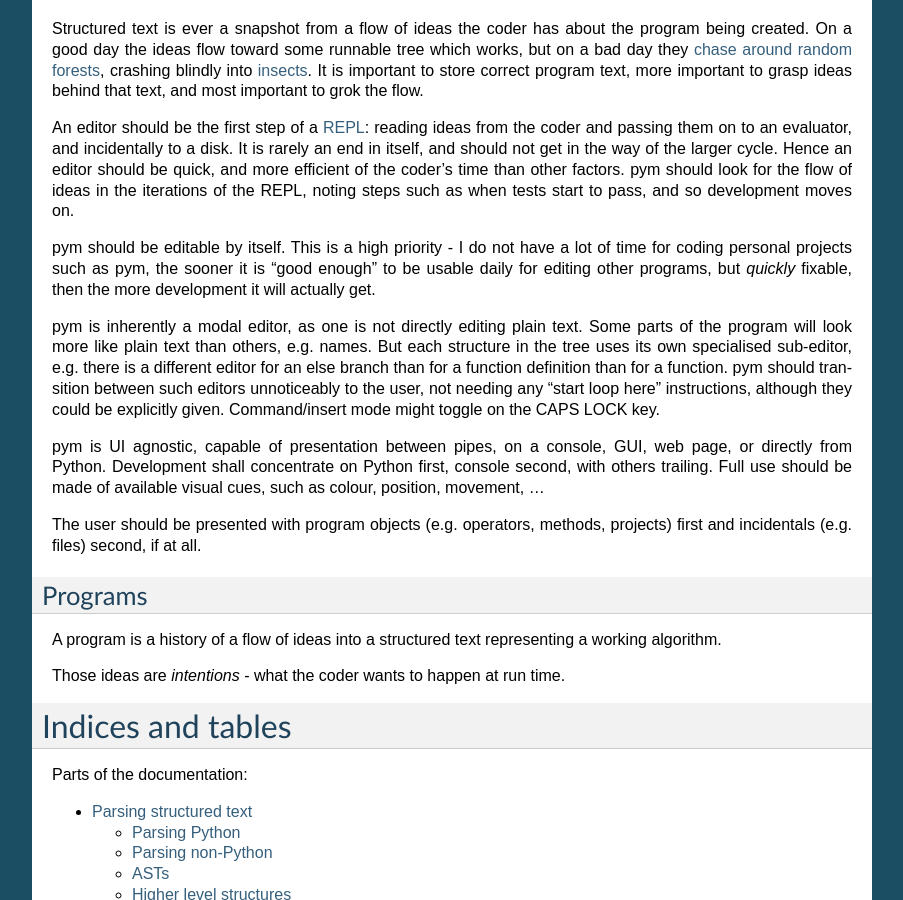
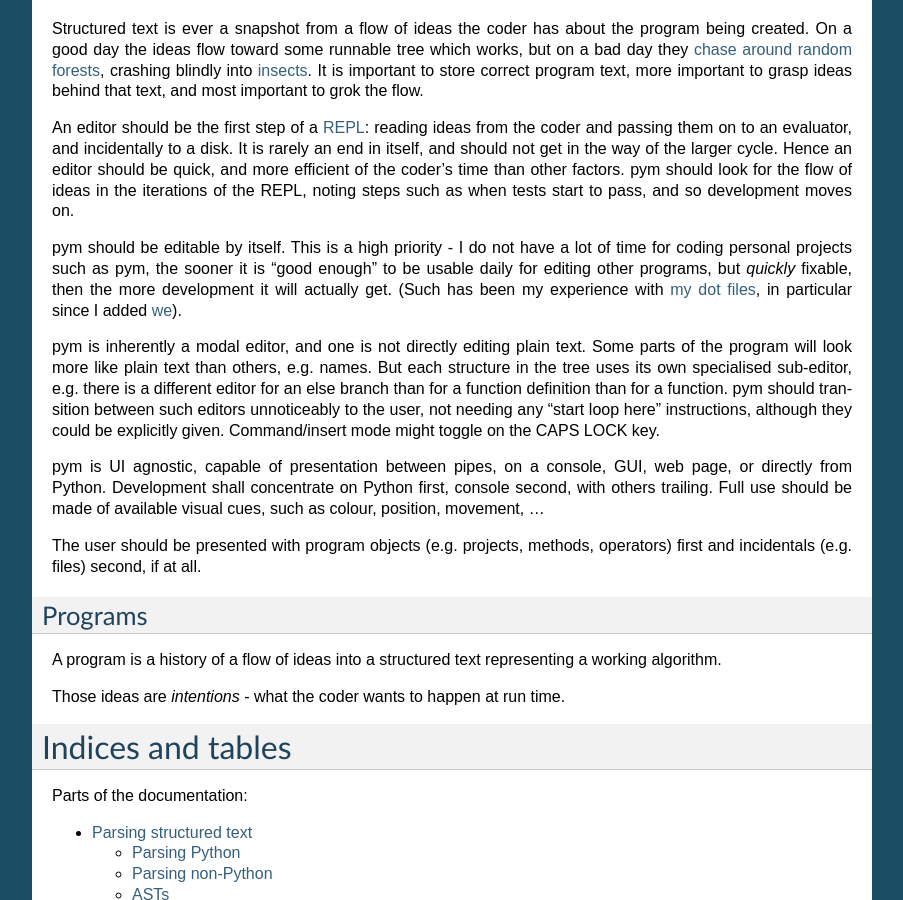
Before and after one commit to jalanb/pym, a Sphinx documentation site: the page built from docs/index.rst, in a window 1280 px wide and 900 px high, scrolled down 526 px. Shown: the whole window, without its empty margins (198-1101 px from the left). Built offline with Sphinx 7.4.7, drawn with Linux system fonts in a browser that asks for light colours; formulas are drawn with MathJax 3.

Commit message:
mention the wonder of we

```diff
--- a/docs/index.rst
+++ b/docs/index.rst
@@ -31,13 +31,13 @@ Structured text is ever a snapshot from a flow of ideas the coder has about the
 
 An editor should be the first step of a `REPL <https://en.wikipedia.org/wiki/REPL>`_: reading ideas from the coder and passing them on to an evaluator, and incidentally to a disk. It is rarely an end in itself, and should not get in the way of the larger cycle. Hence an editor should be quick, and more efficient of the coder's time than other factors. pym should look for the flow of ideas in the iterations of the REPL, noting steps such as when tests start to pass, and so development moves on.
 
-pym should be editable by itself. This is a high priority - I do not have a lot of time for coding personal projects such as pym, the sooner it is "good enough" to be usable daily for editing other programs, but *quickly* fixable, then the more development it will actually get.
+pym should be editable by itself. This is a high priority - I do not have a lot of time for coding personal projects such as pym, the sooner it is "good enough" to be usable daily for editing other programs, but *quickly* fixable, then the more development it will actually get. (Such has been my experience with `my dot files <https://github.com/jalanb/dotjab/blob/master/functons>`_, in particular since I added `we <https://github.com/jalanb/what/blob/650677f8d0e80bc9aa9552cb5f87c42d34801b30/what.sh#L55>`_).
 
-pym is inherently a modal editor, as one is not directly editing plain text. Some parts of the program will look more like plain text than others, e.g. names. But each structure in the tree uses its own specialised sub-editor, e.g. there is a different editor for an else branch than for a function definition than for a function. pym should transition between such editors unnoticeably to the user, not needing any "start loop here" instructions, although they could be explicitly given. Command/insert mode might toggle on the CAPS LOCK key.
+pym is inherently a modal editor, and one is not directly editing plain text. Some parts of the program will look more like plain text than others, e.g. names. But each structure in the tree uses its own specialised sub-editor, e.g. there is a different editor for an else branch than for a function definition than for a function. pym should transition between such editors unnoticeably to the user, not needing any "start loop here" instructions, although they could be explicitly given. Command/insert mode might toggle on the CAPS LOCK key.
 
 pym is UI agnostic, capable of presentation between pipes, on a console, GUI, web page, or directly from Python. Development shall concentrate on Python first, console second, with others trailing. Full use should be made of available visual cues, such as colour, position, movement, ...
 
-The user should be presented with program objects (e.g. operators, methods, projects) first and incidentals (e.g. files) second, if at all.
+The user should be presented with program objects (e.g. projects, methods, operators) first and incidentals (e.g. files) second, if at all.
 
 Programs
 --------
```
